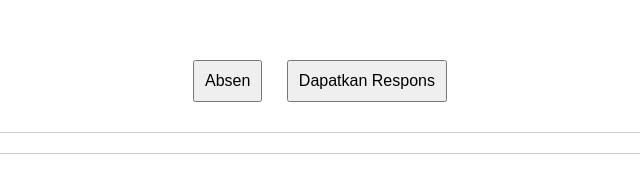
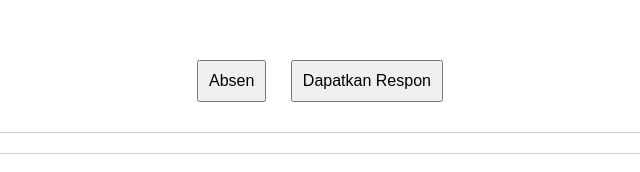
Before and after one commit to laluheri/att, a plain HTML site: page index.html in a window 1280 px wide. Shown: the full height of the page, 320-960 px from the left. Drawn offline with nearby package versions, Linux system fonts and the light colour scheme.

```diff
--- a/index.html
+++ b/index.html
@@ -33,7 +33,7 @@
 
     <div class="container">
         <button id="absenButton">Absen</button>
-        <button id="getResponseButton">Dapatkan Respons</button>
+        <button id="getResponseButton">Dapatkan Respon</button>
         <div id="responseContainer"></div>
     </div>
 
```
